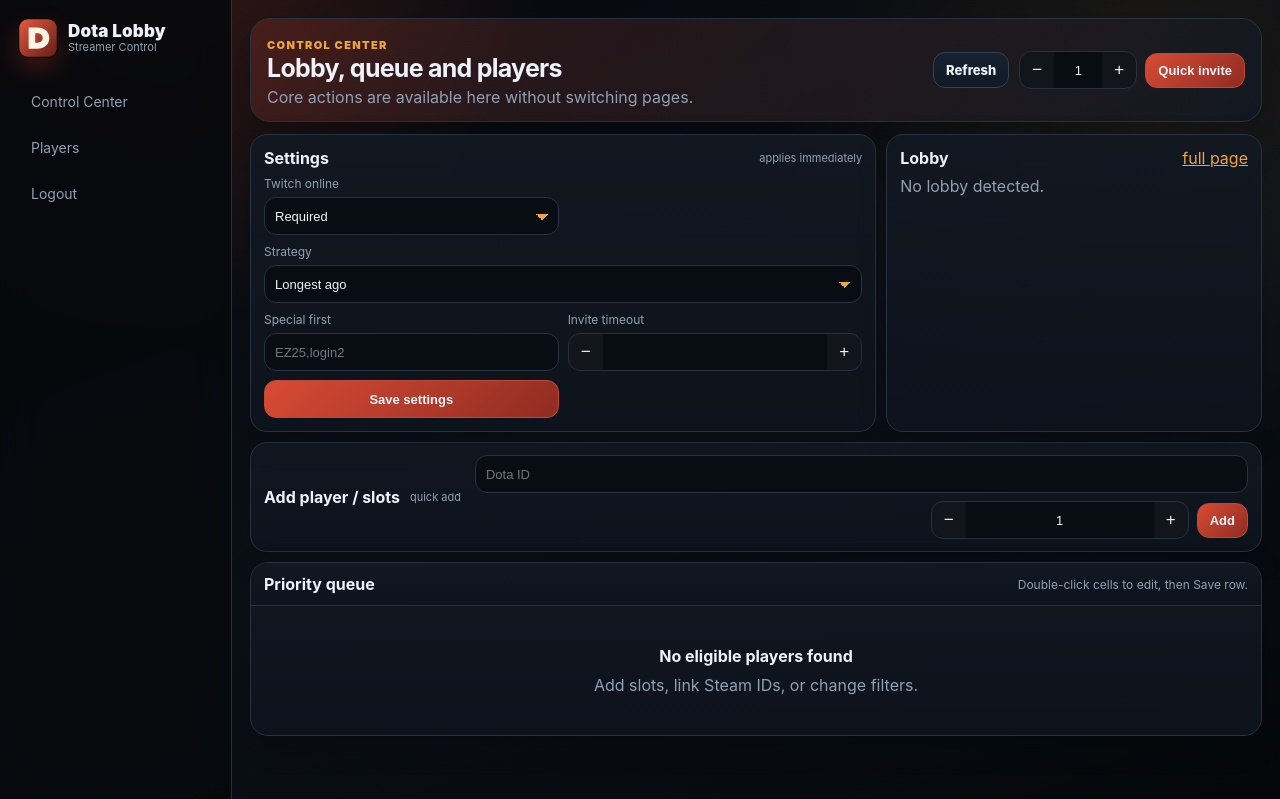
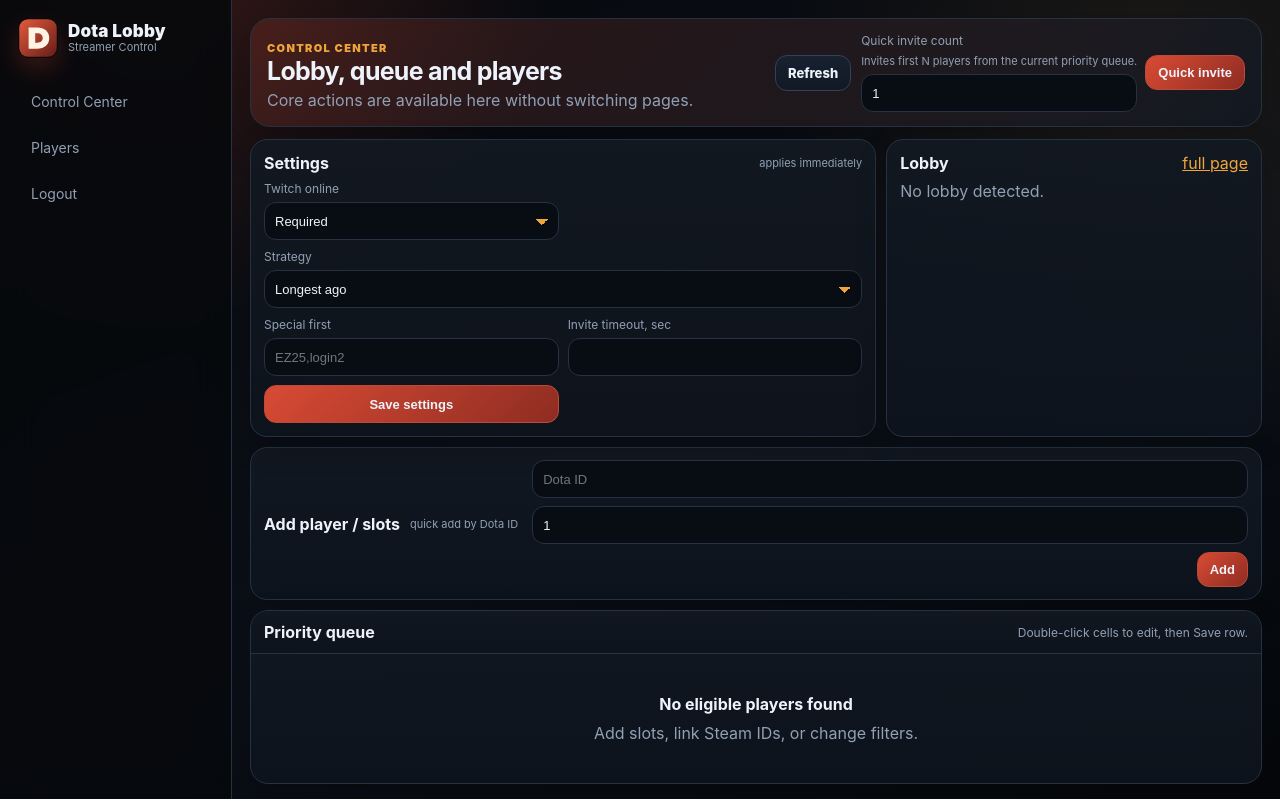
Before and after one commit to tyuh0611-cyber/dota-twitch-lobby-bot, a FastAPI app: template bot_backend/app/templates/dashboard.html in a window 1280 px wide. Shown: the top 799 px of the page. Run offline with FastAPI, Linux system fonts and the light colour scheme; the template is opened without the code that fills it, so the values that code supplies are empty; parts of the project's set-up code (start-up, migrations or seed data) failed here and were passed over.

Commit message:
Simplify number inputs on dashboard

```diff
--- a/bot_backend/app/templates/dashboard.html
+++ b/bot_backend/app/templates/dashboard.html
@@ -10,11 +10,10 @@
     <a class="btn" href="/">Refresh</a>
     <form method="post" action="/quick-invite" data-confirm="Send quick invites by current queue priority?" class="quick-invite-form">
       <input type="hidden" name="return_to" value="/">
-      <div class="stepper" data-stepper>
-        <button type="button" data-step="-1">−</button>
+      <label>Quick invite count
+        <span class="muted">Invites first N players from the current priority queue.</span>
         <input name="limit" type="number" min="1" max="10" value="1">
-        <button type="button" data-step="1">+</button>
-      </div>
+      </label>
       <button class="btn primary" type="submit">Quick invite</button>
     </form>
   </div>
@@ -43,12 +42,8 @@
       <label>Special first
         <input name="special_first_twitch_names" value="{{ settings.special_first_twitch_names or '' }}" placeholder="EZ25,login2">
       </label>
-      <label>Invite timeout
-        <div class="stepper" data-stepper>
-          <button type="button" data-step="-5">−</button>
-          <input name="invite_timeout_seconds" type="number" min="5" max="600" value="{{ settings.invite_timeout_seconds }}">
-          <button type="button" data-step="5">+</button>
-        </div>
+      <label>Invite timeout, sec
+        <input name="invite_timeout_seconds" type="number" min="5" max="600" value="{{ settings.invite_timeout_seconds }}">
       </label>
       <button class="btn primary" type="submit">Save settings</button>
     </form>
@@ -71,15 +66,11 @@
 </div>
 
 <div class="panel form-panel">
-  <div class="panel-head"><h2>Add player / slots</h2><span class="muted">quick add</span></div>
+  <div class="panel-head"><h2>Add player / slots</h2><span class="muted">quick add by Dota ID</span></div>
   <form method="post" action="/players/add" class="inline-form">
     <input type="hidden" name="return_to" value="/">
     <input name="dota_id" placeholder="Dota ID" required>
-    <div class="stepper" data-stepper>
-      <button type="button" data-step="-1">−</button>
-      <input name="slots" type="number" min="1" value="1" required>
-      <button type="button" data-step="1">+</button>
-    </div>
+    <input name="slots" type="number" min="1" value="1" required placeholder="Slots">
     <button class="btn primary" type="submit">Add</button>
   </form>
 </div>
```
